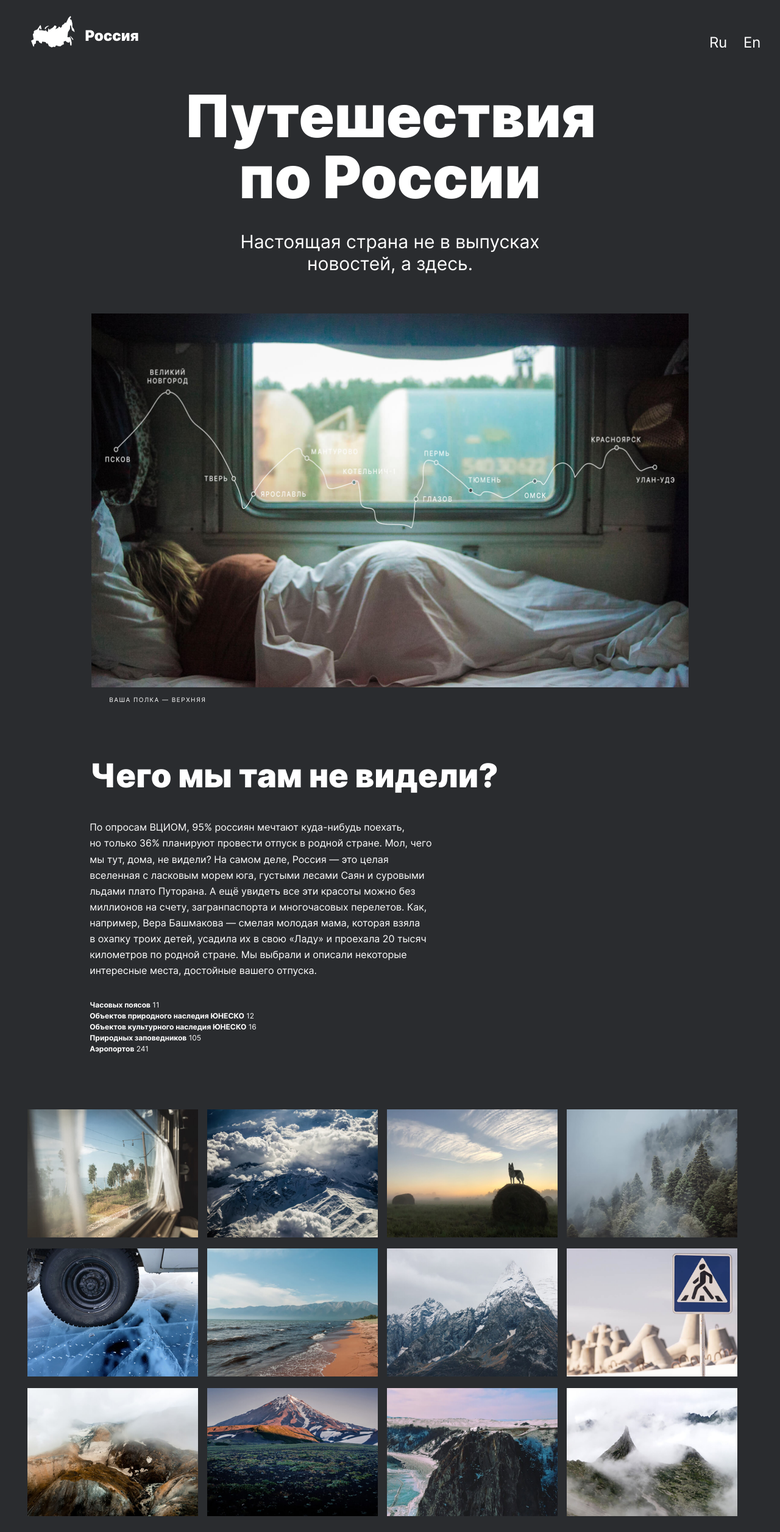
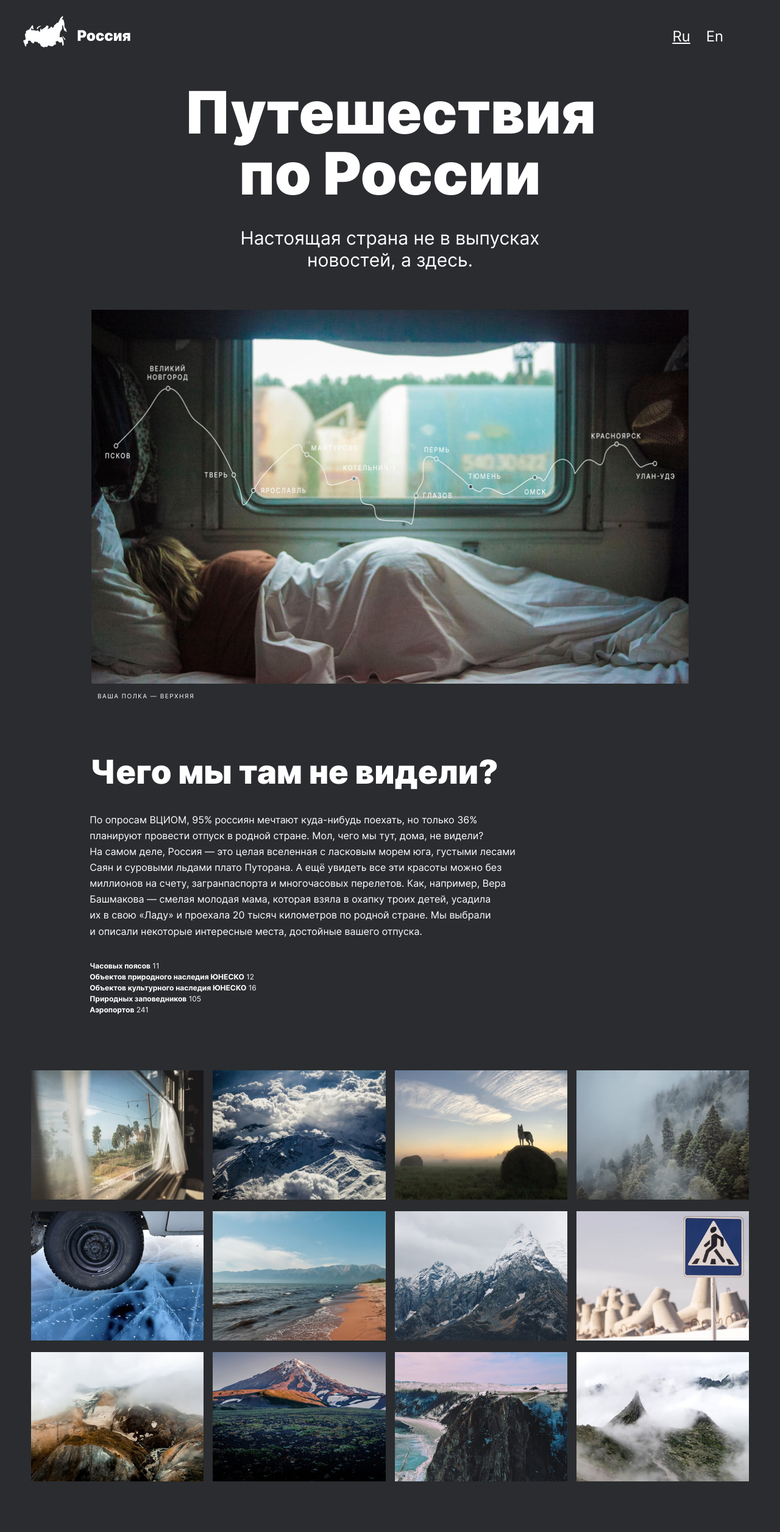
Before and after one commit to m5522826/russian-travel, a plain HTML site: page index.html in a window 1280 px wide. Shown: the top 2512 px of the page at 61% size. Drawn offline with Linux system fonts and the light colour scheme.

Commit message:
второй спринт на третье ревью

```diff
--- a/blocks/footer/__copyright/footer__copyright.css
+++ b/blocks/footer/__copyright/footer__copyright.css
@@ -22,7 +22,7 @@
 
 @media screen and (max-width: 900px) {
   .footer__copyright {
-    margin-right: 8%;
+    margin-right: 7%;
   }
 }
 
--- a/blocks/footer/__links/footer__links.css
+++ b/blocks/footer/__links/footer__links.css
@@ -1,7 +1,7 @@
 .footer__links {
   list-style-type: none;
   display: flex;
-  margin: 6% 11%;
+  margin: 6% 9%;
   padding: 0;
 }
 
@@ -13,12 +13,12 @@
 
 @media screen and (min-width: 1280px) {
   .footer__links {
-    margin: 6% 7%;
+    margin: 5.5% 7%;
   }
 }
 
 @media screen and (max-width: 900px) {
   .footer__links {
-    margin-left: 7%;
+    margin-left: 5%;
   }
 }
--- a/blocks/footer/__list-item/footer__list-item.css
+++ b/blocks/footer/__list-item/footer__list-item.css
@@ -1,5 +1,5 @@
 .footer__list-item {
-  padding-right: 5%;
+  padding-right: 4.5%;
   margin: 0;
 }
 
@@ -16,6 +16,12 @@
 
 @media screen and (max-width: 900px) {
   .footer__list-item {
-    padding-right: 7%;
+    padding-right: 6%;
   }
 }
+
+@media screen and (min-width: 1150px) {
+  .footer__list-item {
+    padding-right: 3.5%;
+  }
+}
--- a/blocks/footer/footer.css
+++ b/blocks/footer/footer.css
@@ -14,7 +14,7 @@
 
 @media screen and (min-width: 1280px) {
   .footer {
-    margin: 4.5% 0 0;
+    margin: 4.5% 0.5% 0;
     max-width: 100%;
   }
 }
--- a/blocks/header/__link/_active/header__link_active.css
+++ b/blocks/header/__link/_active/header__link_active.css
@@ -1,3 +1,3 @@
-.header__link_active:active {
+.header__link_active {
   text-decoration: underline;
 }
--- a/blocks/header/__link/header__link.css
+++ b/blocks/header/__link/header__link.css
@@ -7,12 +7,12 @@
   margin-right: 3%;
 }
 
+.header__link:hover {
+  text-decoration: underline;
+}
+
 .header__link:last-child {
   margin-right: 0;
-}
-
-.header__link:hover {
-  text-decoration: underline;
 }
 
 @media screen and (max-width: 700px) {
@@ -24,7 +24,7 @@
 
 @media screen and (min-width: 700px) {
   .header__link {
-    margin-right: 4.5%;
+    margin-right: 5%;
   }
 }
 
--- a/blocks/header/__links/header__links.css
+++ b/blocks/header/__links/header__links.css
@@ -2,19 +2,19 @@
   display: flex;
   justify-content: end;
   align-items: center;
-  margin: 0;
+  margin: 0 6% 0;
   padding-top: 2%;
 }
 
-@media screen and (min-width: 1280px) {
+@media screen and (min-width: 1150px) {
   .header__links {
-    padding: 4% 1% 0 0;
+    padding-top: 3%;
   }
 }
 
-@media screen and (min-width: 700px) {
+@media screen and (min-width: 700px) and (max-width: 950px) {
   .header__links {
-    padding: 5% 1% 0 0;
+    padding: 4% 1% 0;
   }
 }
 
--- a/blocks/header/header.css
+++ b/blocks/header/header.css
@@ -1,5 +1,5 @@
 .header {
-  max-width: 100%;
+  max-width: 1184px;
   display: grid;
   grid-template-columns: 1fr 1fr;
   gap: 5px;
@@ -8,14 +8,14 @@
 
 @media screen and (min-width: 1280px) {
   .header {
-    padding: 2% 3.5%;
+    padding: 2%;
   }
 }
 
 @media screen and (min-width: 700px) {
   .header {
-    padding-left: 4%;
-    padding-right: 2%;
+    padding-left: 3%;
+    padding-right: 0;
   }
 }
 
--- a/blocks/intro/__list/intro__list.css
+++ b/blocks/intro/__list/intro__list.css
@@ -12,14 +12,14 @@
 
 @media screen and (min-width: 1280px) {
   .intro__list {
-    margin-top: 5%;
+    margin-top: 4%;
   }
 }
 
 @media screen and (max-width: 900px) {
   .intro__list {
     max-width: 80%;
-    margin: 5% 3% 0;
+    margin: 4% 2% 0;
   }
 }
 
--- a/blocks/intro/__text/intro__text.css
+++ b/blocks/intro/__text/intro__text.css
@@ -9,14 +9,14 @@
 
 @media screen and (min-width: 1280px) {
   .intro__text {
-    margin: 6% 1% 0 0;
+    margin: 4% 1% 0 0;
   }
 }
 
 @media screen and (max-width: 900px) {
   .intro__text {
     max-width: 99%;
-    margin: 5% 3% 0;
+    margin: 5% 2% 0;
   }
 }
 
--- a/blocks/intro/__title/intro__title.css
+++ b/blocks/intro/__title/intro__title.css
@@ -12,3 +12,10 @@
     line-height: 35px;
   }
 }
+
+@media screen and (max-width: 950px) {
+  .intro__title {
+    margin-left: 2%;
+    margin-top: 12%;
+  }
+}
--- a/blocks/intro/intro.css
+++ b/blocks/intro/intro.css
@@ -8,7 +8,7 @@
     margin-left: 11.5%;
     margin-top: 7%;
     margin-bottom: 7%;
-    max-width: 55%;
+    max-width: 70%;
   }
 }
 
--- a/blocks/lead/__caption/lead__caption.css
+++ b/blocks/lead/__caption/lead__caption.css
@@ -5,12 +5,12 @@
   line-height: 14px;
   letter-spacing: 1.5px;
   text-transform: uppercase;
-  margin: 1% 4% 0;
+  margin: 1% 4.7% 0;
 }
 
 @media screen and (min-width: 1280px) {
   .lead__caption {
-    padding-left: 10%;
+    padding-left: 7.8%;
   }
 }
 
@@ -20,3 +20,9 @@
     margin-top: 2%;
   }
 }
+
+@media screen and (max-width: 950px) {
+  .lead__caption {
+    margin-left: 3%;
+  }
+}
--- a/blocks/lead/__image/lead__image.css
+++ b/blocks/lead/__image/lead__image.css
@@ -2,7 +2,7 @@
   width: calc(100% - 40px);
   display: block;
   margin: 0 auto;
-  max-width: 940px;
+  max-width: 930px;
 }
 
 @media screen and (min-width: 1280px) {
--- a/blocks/photo-grid/photo-grid.css
+++ b/blocks/photo-grid/photo-grid.css
@@ -12,7 +12,8 @@
 @media screen and (min-width: 1280px) {
   .photo-grid {
     grid-template-columns: repeat(4, 1fr);
-    padding: 0 3.5%;
+    max-width: 99vw;
+    padding: 0 4%;
   }
 }
 
--- a/blocks/place/__image/place__image.css
+++ b/blocks/place/__image/place__image.css
@@ -4,10 +4,10 @@
   margin: 7% 0;
 }
 
-@media screen and (min-width: 1280px) {
+@media screen and (min-width: 1150px) {
   .place__image {
-    width: 470px;
-    height: 470px;
+    width: 463px;
+    height: 463px;
   }
 }
 
--- a/blocks/place/__paragraph/place__paragraph.css
+++ b/blocks/place/__paragraph/place__paragraph.css
@@ -7,3 +7,9 @@
     margin: 6% 0 6%;
   }
 }
+
+@media screen and (max-width: 650px) {
+  .place__paragraph {
+    margin: 2% 0 6%;
+  }
+}
--- a/blocks/places/places.css
+++ b/blocks/places/places.css
@@ -18,7 +18,7 @@
   .places {
     max-width: 94vw;
     margin-top: 8%;
-    margin-bottom: 8%;
+    margin-bottom: 4.5%;
   }
 }
 
--- a/blocks/website/website.css
+++ b/blocks/website/website.css
@@ -19,3 +19,9 @@
     text-align: center;
   }
 }
+
+@media screen and (min-width: 1200px) {
+  .website {
+    padding-top: 18%;
+  }
+}
--- a/index.html
+++ b/index.html
@@ -15,7 +15,7 @@
     <img alt="Логотип Россия" class="header__logo" src="./blocks/header/__logo/header-logo.svg">
     <div class="header__links">
       <a href="#" class="header__link header__link_active">Ru</a>
-      <a href="#" class="header__link header__link_active">En</a>
+      <a href="#" class="header__link">En</a>
     </div>
   </header>
   <main class="content">
@@ -43,18 +43,18 @@
     </section>
     <section>
       <ul class="photo-grid">
-        <li><img class="photo-grid__item" src="./images/photo-grid-train.jpg" alt="Фото вида из поезда" data-type="auto"></li>
-        <li><img class="photo-grid__item" src="./images/photo-grid-atharva-tulsi.jpg" alt="Фото гор" data-type="auto"></li>
-        <li><img class="photo-grid__item" src="./images/photo-grid-tuman.jpg" alt="Фото тумана в поле" data-type="auto"></li>
-        <li><img class="photo-grid__item" src="./images/photo-grid-sochi.jpg" alt="Фото тумана в лесу" data-type="auto"></li>
-        <li><img class="photo-grid__item" src="./images/photo-grid-arisa.jpg" alt="Фото льда на Байкале" data-type="auto"></li>
-        <li><img class="photo-grid__item" src="./images/photo-grid-baikal.jpg" alt="Фото Байкала" data-type="auto"></li>
-        <li><img class="photo-grid__item" src="./images/photo-grid-elbrus.jpg" alt="Фото Эльбруса" data-type="auto"></li>
-        <li><img class="photo-grid__item" src="./images/photo-grid-kondratiev.jpg" alt="Фото берега" data-type="auto"></li>
-        <li><img class="photo-grid__item" src="./images/photo-grid-kamchatka-1.jpg" alt="Фото Камчатки" data-type="auto"></li>
-        <li><img class="photo-grid__item" src="./images/photo-grid-kamchatka-2.jpg" alt="Фото гор Камчатки" data-type="auto"></li>
-        <li><img class="photo-grid__item" src="./images/photo-grid-baikal-2.jpg" alt="Фото скал Байкала" data-type="auto"></li>
-        <li><img class="photo-grid__item" src="./images/photo-grid-ergaki.jpg" alt="Фото тумана в горах" data-type="auto"></li>
+        <li><img class="photo-grid__item" src="./images/photo-grid-train.jpg" alt="Фото вида из поезда"></li>
+        <li><img class="photo-grid__item" src="./images/photo-grid-atharva-tulsi.jpg" alt="Фото гор"></li>
+        <li><img class="photo-grid__item" src="./images/photo-grid-tuman.jpg" alt="Фото тумана в поле"></li>
+        <li><img class="photo-grid__item" src="./images/photo-grid-sochi.jpg" alt="Фото тумана в лесу"></li>
+        <li><img class="photo-grid__item" src="./images/photo-grid-arisa.jpg" alt="Фото льда на Байкале"></li>
+        <li><img class="photo-grid__item" src="./images/photo-grid-baikal.jpg" alt="Фото Байкала"></li>
+        <li><img class="photo-grid__item" src="./images/photo-grid-elbrus.jpg" alt="Фото Эльбруса"></li>
+        <li><img class="photo-grid__item" src="./images/photo-grid-kondratiev.jpg" alt="Фото берега"></li>
+        <li><img class="photo-grid__item" src="./images/photo-grid-kamchatka-1.jpg" alt="Фото Камчатки"></li>
+        <li><img class="photo-grid__item" src="./images/photo-grid-kamchatka-2.jpg" alt="Фото гор Камчатки"></li>
+        <li><img class="photo-grid__item" src="./images/photo-grid-baikal-2.jpg" alt="Фото скал Байкала"></li>
+        <li><img class="photo-grid__item" src="./images/photo-grid-ergaki.jpg" alt="Фото тумана в горах"></li>
       </ul>
     </section>
     <section class="places">
```
